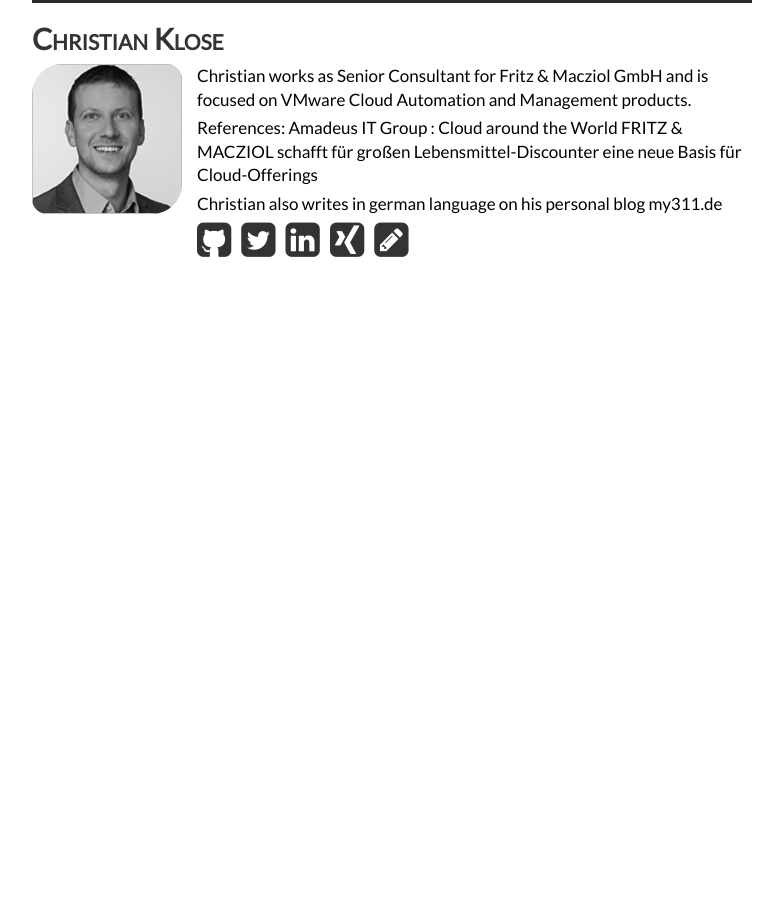
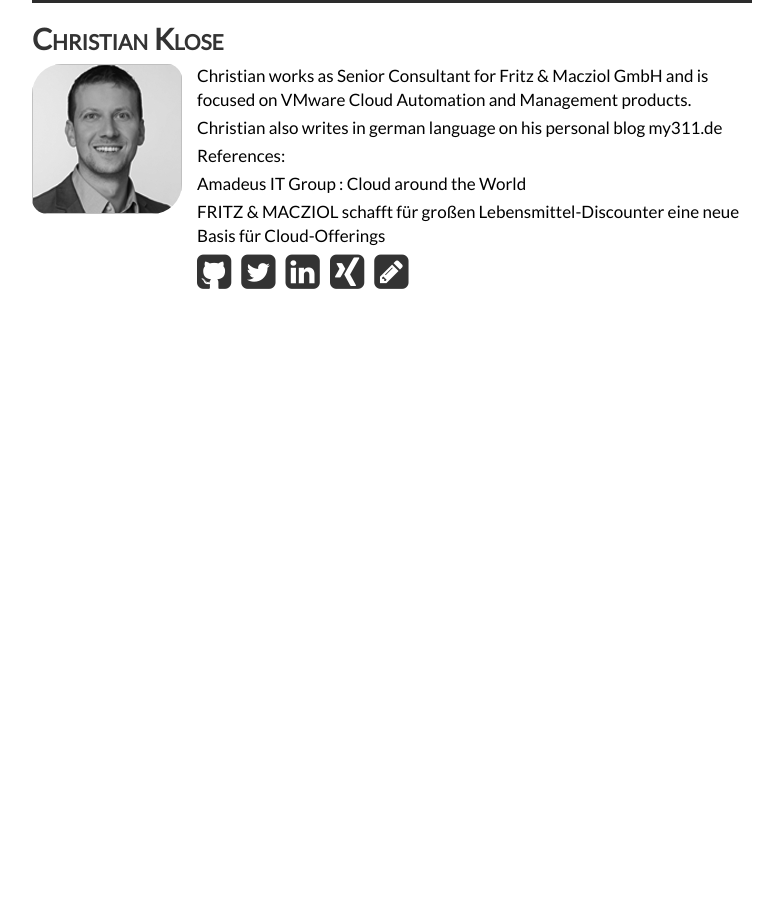
Before and after one commit to gitter-badger/vratpack.github.io, a Jekyll site: the page built from _authors/christian-klose.md, in a window 1280 px wide. Shown: the whole page, without its empty margins (248-1031 px from the left). Built offline with Jekyll 4.4.1, drawn with Linux system fonts in a browser that asks for light colours; Markdown is read by kramdown in place of the engine named in the settings; comment, search, counter and statistics services are not loaded.

Commit message:
once again

```diff
--- a/_authors/christian-klose.md
+++ b/_authors/christian-klose.md
@@ -11,9 +11,11 @@
 <!-- Max. 200 char. about the author -->
 Christian works as Senior Consultant for Fritz & Macziol GmbH and is focused on VMware Cloud Automation and Management products.
 
+Christian also writes in german language on his personal blog my311.de
+
 References:
+
 [Amadeus IT Group : Cloud around the World](http://www.fum.de/en/competence/references/amadeus-it-group/)
+
 [FRITZ & MACZIOL schafft für großen Lebensmittel-Discounter
 eine neue Basis für Cloud-Offerings](http://www.fum.de/de/service/blog/kunden-projekte/fritz-macziol-schafft-eine-neue-basis-fuer-cloud-offerings/)
-
-Christian also writes in german language on his personal blog my311.de
```
